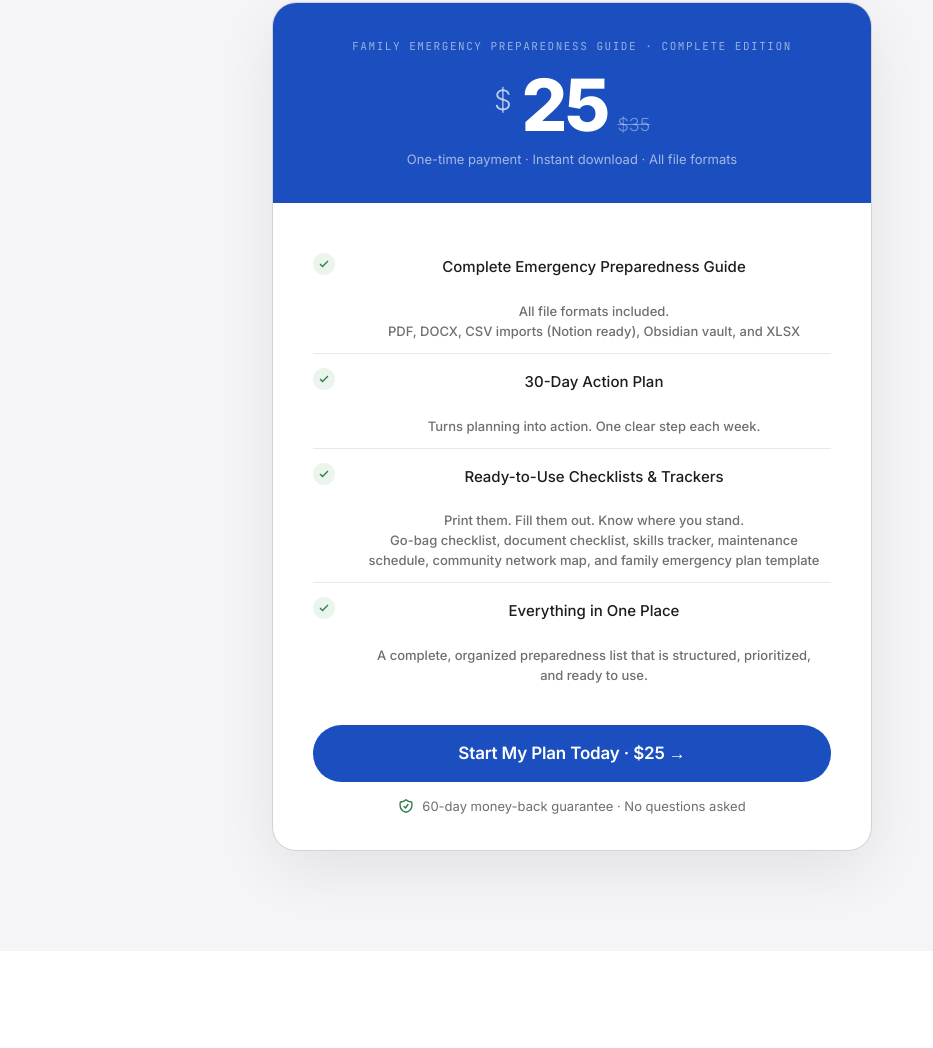
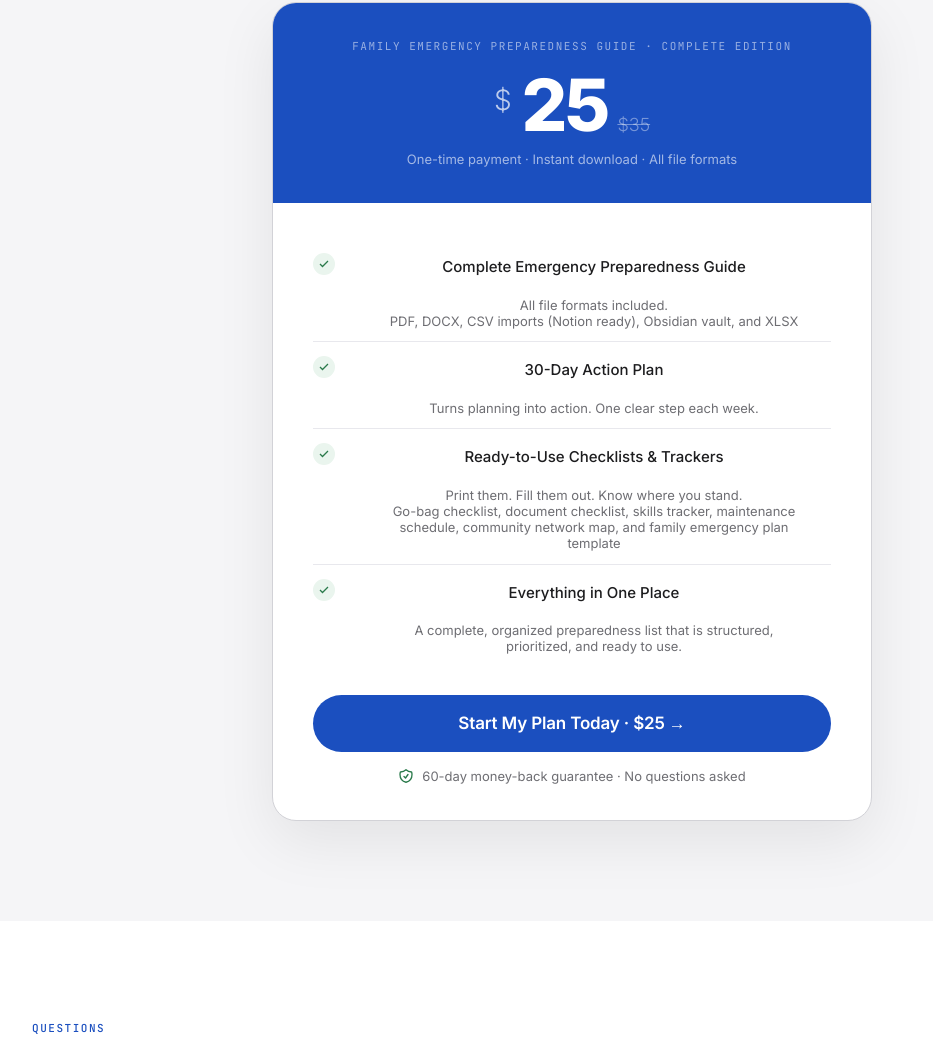
Before and after one commit to kmotley1/family-emergency-preparedness-guide, a plain HTML site: page index.html in a window 1280 px wide. Shown: the part 5858-6906 px from the top of the page, without its empty margins (68-1001 px from the left). Drawn offline with Linux system fonts and the light colour scheme.

Commit message:
test - line height

```diff
--- a/index.html
+++ b/index.html
@@ -723,11 +723,15 @@
     }
 
     .includes-list li span {
+      font-size: 13px;
+      color: var(--gray);
+      font-weight: 400;
       display: block;
       margin-top: 3px;
-      font-size: 13px;
-      color: var(--gray);
-      line-height: 1.55;
+      max-width: 420px;
+      margin-left: auto;
+      margin-right: auto;
+      line-height: 1.25;
     }
 
     .check-circle {
```
